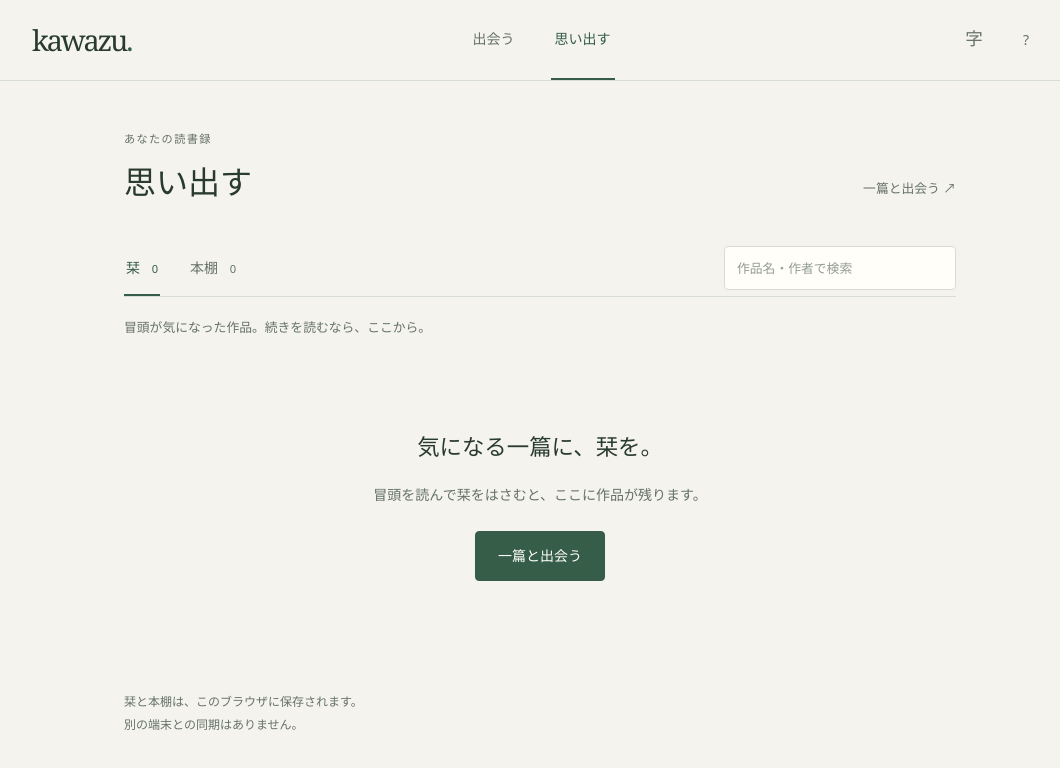
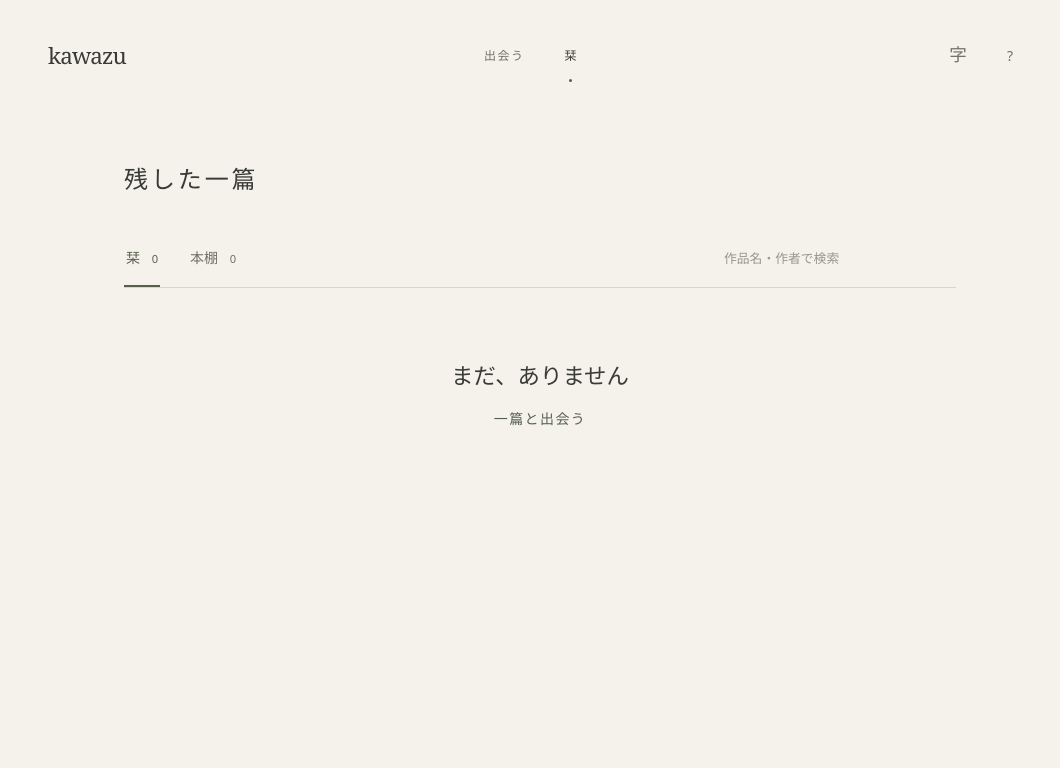
Before and after one commit to KukimiCan/kawazu, a Next.js app: page /list in a window 1280 px wide. Shown: the top 768 px of the page, without its empty margins (100-1160 px from the left). Built offline with nearby package versions, Linux system fonts and the light colour scheme; a web font is replaced by a local one.

Commit message:
Quiet the reading interface with restrained typography and spacing

```diff
--- a/src/app/globals.css
+++ b/src/app/globals.css
@@ -2,14 +2,14 @@
 @import "tailwindcss";
 
 :root {
-  --background: #f4f3ed;
-  --surface: #fffef9;
-  --surface-soft: #eaece3;
-  --foreground: #293b31;
-  --muted: #667267;
-  --line: #d8ddd2;
-  --accent: #355d48;
-  --accent-hover: #254b37;
+  --background: #f5f2eb;
+  --surface: #f9f7f1;
+  --surface-soft: #eae6dc;
+  --foreground: #393b34;
+  --muted: #727166;
+  --line: #d9d5ca;
+  --accent: #555f4c;
+  --accent-hover: #3c4736;
   --font-body: "Klee One", "Yu Mincho", serif;
   --reading-size: 1.125rem;
 }
@@ -39,42 +39,44 @@ button:disabled { cursor: default; opacity: .42; }
 ::selection { background: #dce7d6; }
 .skip-link { position: fixed; top: -5rem; left: 1rem; padding: .75rem; z-index: 100; background: var(--surface); }
 .skip-link:focus { top: .5rem; }
-.site-header { position: sticky; top: 0; z-index: 20; background: var(--background); border-bottom: 1px solid var(--line); }
-.header-inner { max-width: 1080px; min-height: 80px; margin: auto; padding: 0 32px; display: flex; align-items: center; justify-content: space-between; gap: 24px; }
-.wordmark { font-family: Georgia, serif; font-size: 1.8rem; letter-spacing: -.075em; line-height: 1; }
+.site-header { position: relative; z-index: 20; background: var(--background); }
+.header-inner { max-width: 1080px; min-height: 112px; margin: auto; padding: 0 48px; display: flex; align-items: center; justify-content: space-between; gap: 24px; }
+.wordmark { font-family: Georgia, serif; font-size: 1.4rem; letter-spacing: -.04em; line-height: 1; }
 .wordmark span { color: var(--accent); }
 .main-links { align-self: stretch; display: flex; gap: 32px; align-items: stretch; }
-.main-links > a { display: flex; gap: 6px; align-items: center; color: var(--muted); border-bottom: 2px solid transparent; padding: 0 4px; white-space: nowrap; }
-.main-links > a[aria-current] { color: var(--accent); border-color: var(--accent); }
-.nav-count { font-size: .65rem; font-variant-numeric: tabular-nums; padding: 0 5px; background: var(--surface-soft); border-radius: 3px; }
+.main-links > a { position: relative; display: flex; gap: 6px; align-items: center; color: var(--muted); padding: 0 4px; white-space: nowrap; font-size: .75rem; letter-spacing: .12em; }
+.main-links > a[aria-current] { color: var(--foreground); }
+.main-links > a[aria-current]::after { content: ''; position: absolute; bottom: 30px; left: calc(50% - 2px); width: 3px; height: 3px; border-radius: 50%; background: var(--accent); }
+.nav-count { font-size: .6rem; font-variant-numeric: tabular-nums; color: var(--muted); }
 .header-tools { display: flex; gap: 8px; }
 .icon-button { min-width: 44px; min-height: 44px; display: grid; place-items: center; border-radius: 50%; color: var(--muted); }
 .icon-button:hover { background: var(--surface-soft); color: var(--foreground); }
 .font-button { font-family: "Yu Mincho", serif; font-size: 1.1rem; }
 .storage-warning { margin: 0; padding: 12px 24px; text-align: center; background: #fff0d4; color: #6b4823; }
-.encounter { max-width: 704px; margin: auto; padding: 32px 24px 24px; }
+.encounter { max-width: 704px; margin: auto; padding: 32px 40px 24px; }
 .encounter-heading { display: flex; align-items: baseline; justify-content: space-between; flex-wrap: wrap; gap: 4px 16px; margin: 0 0 20px; }
 .encounter-heading h1 { font-size: .95rem; font-weight: 500; }
 .encounter-heading p { color: var(--muted); font-size: .75rem; }
-.reader-sheet { height: clamp(300px, calc(100dvh - 340px), 640px); background: var(--surface); border: 1px solid var(--line); border-radius: 3px; box-shadow: 0 8px 28px rgb(41 59 49 / .035); display: flex; flex-direction: column; overflow: hidden; touch-action: pan-y; }
+.reader-sheet { height: clamp(320px, calc(100dvh - 320px), 680px); display: flex; flex-direction: column; overflow: hidden; touch-action: pan-y; }
 .reader-eyebrow { display: flex; justify-content: space-between; flex-shrink: 0; color: var(--muted); font-size: .65rem; letter-spacing: .12em; padding: 20px 32px 16px; border-bottom: 1px solid var(--line); }
-.reader-scroll { flex: 1; min-height: 0; overflow-y: auto; padding: 28px 38px 20px; scrollbar-width: thin; scrollbar-color: var(--line) transparent; overscroll-behavior-y: contain; }
+.reader-scroll { flex: 1; min-height: 0; overflow-y: auto; padding: 12px 24px 28px 8px; scrollbar-width: thin; scrollbar-color: var(--line) transparent; overscroll-behavior-y: contain; }
 .reader-scroll:focus-visible { outline-offset: -4px; }
-.reading-text { font-family: var(--font-body); font-size: var(--reading-size); line-height: 2.05; white-space: pre-wrap; overflow-wrap: anywhere; line-break: strict; }
+.reading-text { font-family: var(--font-body); font-size: var(--reading-size); line-height: 2.4; letter-spacing: .045em; white-space: pre-wrap; overflow-wrap: anywhere; line-break: strict; }
 .reader-copy { animation: page-appear 160ms ease-out; }
-.excerpt-end { font-size: .65rem; color: var(--muted); text-align: center; margin: 28px 0 12px; letter-spacing: .1em; }
+.excerpt-end { display: block; width: 22px; height: 1px; background: var(--line); margin: 40px 0 8px; }
 .reader-state { flex: 1; display: flex; align-items: center; justify-content: center; flex-direction: column; padding: 32px; text-align: center; gap: 14px; }
 .reader-state h2 { font-family: var(--font-body); font-weight: 400; font-size: 1.1rem; }
 .reader-state p { color: var(--muted); font-size: .8rem; max-width: 28em; }
-.loading-line { width: 42px; height: 2px; background: var(--accent); margin-bottom: 12px; animation: breathe 1.6s ease-in-out infinite; }
-.reader-controls { padding-top: 22px; }
-.choice-buttons { display: grid; grid-template-columns: 1fr 1fr; gap: 16px; }
-.primary-button, .secondary-button { display: inline-flex; align-items: center; justify-content: center; gap: 18px; min-height: 48px; padding: 12px 22px; border: 1px solid var(--accent); border-radius: 4px; text-decoration: none; transition: background .15s; }
-.primary-button { background: var(--accent); color: #fffef9; }
-.primary-button:hover:not(:disabled) { background: var(--accent-hover); }
-.secondary-button { border-color: var(--line); background: transparent; }
-.secondary-button:hover:not(:disabled) { background: var(--surface-soft); }
-.reader-secondary { display: flex; align-items: center; justify-content: space-between; flex-wrap: wrap; margin-top: 6px; gap: 0 10px; }
+.loading-line { width: 24px; height: 1px; background: var(--accent); margin-bottom: 12px; animation: breathe 2.4s ease-in-out infinite; }
+.reader-controls { padding-top: 24px; }
+.choice-buttons { display: flex; align-items: center; justify-content: space-between; gap: 24px; border-top: 1px solid var(--line); padding-top: 12px; }
+.primary-button, .secondary-button { display: inline-flex; align-items: center; justify-content: center; gap: 12px; min-height: 48px; padding: 12px 8px; border: 0; border-radius: 0; text-decoration: none; font-family: var(--font-body); letter-spacing: .1em; transition: color .2s; }
+.primary-button { background: transparent; color: var(--accent); }
+.primary-button:hover:not(:disabled), .secondary-button:hover:not(:disabled) { color: var(--accent-hover); text-decoration: underline; text-underline-offset: 7px; }
+.secondary-button { background: transparent; color: var(--muted); }
+.bookmark-mark { flex-shrink: 0; }
+.reader-secondary { display: flex; align-items: center; justify-content: center; margin-top: 4px; }
+.undo-button:disabled { visibility: hidden; }
 .text-button { display: inline-flex; align-items: center; min-height: 44px; text-decoration: none; color: var(--muted); font-size: .8rem; }
 .text-button:hover:not(:disabled) { color: var(--accent); text-decoration: underline; text-underline-offset: 4px; }
 .gesture-hint { color: var(--muted); font-size: .7rem; }
@@ -85,14 +87,14 @@ button:disabled { cursor: default; opacity: .42; }
 .library-page { max-width: 896px; margin: auto; padding: 48px 32px; }
 .library-heading { display: flex; align-items: flex-end; justify-content: space-between; gap: 16px; margin-bottom: 30px; }
 .eyebrow { color: var(--muted); font-size: .7rem; letter-spacing: .12em; margin-bottom: 8px; }
-.library-heading h1 { font-family: var(--font-body); font-size: 2rem; font-weight: 400; }
+.library-heading h1 { font-family: var(--font-body); font-size: 1.5rem; letter-spacing: .12em; font-weight: 400; }
 .library-toolbar { display: flex; align-items: center; justify-content: space-between; gap: 16px; border-bottom: 1px solid var(--line); }
 .shelf-tabs { display: flex; gap: 28px; align-self: stretch; }
 .shelf-tabs button { min-height: 56px; padding: 8px 2px; border-bottom: 2px solid transparent; color: var(--muted); white-space: nowrap; }
 .shelf-tabs button[aria-pressed="true"] { border-color: var(--accent); color: var(--accent); }
 .shelf-tabs span { font-size: .7rem; margin-left: 8px; }
 .search-field { max-width: 100%; }
-.search-field input { width: 232px; max-width: 100%; min-height: 44px; border: 1px solid var(--line); border-radius: 4px; padding: 8px 12px; font-size: .8rem; background: var(--surface); }
+.search-field input { width: 232px; max-width: 100%; min-height: 44px; border: 0; border-radius: 0; padding: 8px 0; font-size: .8rem; background: transparent; }
 .shelf-description { color: var(--muted); font-size: .8rem; margin: 20px 0; }
 .result-count { color: var(--muted); font-size: .7rem; margin: 24px 0 4px; }
 .book-entry { display: grid; grid-template-columns: 36px 1fr; gap: 20px; padding: 28px 0; border-bottom: 1px solid var(--line); }
@@ -112,7 +114,7 @@ button:disabled { cursor: default; opacity: .42; }
 .undo-notice { background: var(--surface-soft); padding: 8px 16px; display: flex; align-items: center; justify-content: space-between; gap: 16px; font-size: .8rem; overflow-wrap: anywhere; }
 .undo-notice button { flex-shrink: 0; }
 .library-footer { margin-top: 40px; color: var(--muted); font-size: .75rem; line-height: 1.9; }
-.app-dialog { position: fixed; margin: auto; max-width: min(480px, calc(100vw - 32px)); width: 480px; max-height: calc(100dvh - 48px); overflow-y: auto; padding: 24px 32px 32px; border: 1px solid var(--line); border-radius: 6px; background: var(--surface); color: var(--foreground); }
+.app-dialog { position: fixed; margin: auto; max-width: min(480px, calc(100vw - 32px)); width: 480px; max-height: calc(100dvh - 48px); overflow-y: auto; padding: 32px 40px 40px; border: 1px solid var(--line); border-radius: 1px; background: var(--surface); color: var(--foreground); }
 .app-dialog::backdrop { background: rgb(24 40 31 / .32); }
 .dialog-heading { display: flex; align-items: center; justify-content: space-between; gap: 16px; margin-bottom: 24px; }
 .dialog-heading h2 { font-family: var(--font-body); font-size: 1.3rem; }
@@ -132,17 +134,18 @@ button:disabled { cursor: default; opacity: .42; }
 @keyframes page-appear { from { opacity: .4; } to { opacity: 1; } }
 @keyframes breathe { 50% { opacity: .3; transform: scaleX(.5); } }
 @media (max-width: 600px) {
-  .header-inner { min-height: 68px; padding: 0 16px; gap: 12px; }
-  .wordmark { font-size: 1.55rem; }
+  .header-inner { min-height: 88px; padding: 0 24px; gap: 12px; }
+  .wordmark { font-size: 1.25rem; }
+  .main-links > a[aria-current]::after { bottom: 19px; }
   .main-links { gap: 14px; font-size: .8rem; }
   .header-tools { gap: 0; }
   .icon-button { min-width: 40px; }
-  .encounter { padding: 20px 16px 16px; }
+  .encounter { padding: 24px 28px 16px; }
   .encounter-heading { margin-bottom: 14px; }
   .encounter-heading p { width: 100%; }
-  .reader-sheet { height: clamp(280px, calc(100dvh - 326px), 580px); }
+  .reader-sheet { height: clamp(320px, calc(100dvh - 288px), 680px); }
   .reader-eyebrow { padding: 14px 20px; font-size: .6rem; }
-  .reader-scroll { padding: 20px 24px; }
+  .reader-scroll { padding: 8px 12px 24px 0; }
   .reader-controls { padding-top: 16px; }
   .choice-buttons { gap: 10px; }
   .primary-button, .secondary-button { padding: 12px; gap: 8px; font-size: .8rem; }
--- a/src/app/list/page.tsx
+++ b/src/app/list/page.tsx
@@ -22,7 +22,7 @@ export default function ListPage() {
     setLastChange(null);
   };
   return <div className="library-page">
-    <div className="library-heading"><div><p className="eyebrow">あなたの読書録</p><h1>思い出す</h1></div><Link className="text-button" href="/">一篇と出会う ↗</Link></div>
+    <div className="library-heading"><h1>残した一篇</h1></div>
     <div className="library-toolbar">
       <div className="shelf-tabs" role="group" aria-label="保存先">
         <button type="button" aria-pressed={activeTab === 'liked'} onClick={() => setActiveTab('liked')}>栞 <span>{likedBooks.length}</span></button>
@@ -30,12 +30,10 @@ export default function ListPage() {
       </div>
       <label className="search-field"><span className="sr-only">作品名・作者で検索</span><input type="search" value={query} onChange={(event) => setQuery(event.target.value)} placeholder="作品名・作者で検索" /></label>
     </div>
-    <p className="shelf-description">{activeTab === 'liked' ? '冒頭が気になった作品。続きを読むなら、ここから。' : '栞の中から選んだ、手元に残しておきたい作品。'}</p>
     {lastChange && <div className="undo-notice" role="status"><span>{lastChange.message}</span><button type="button" className="text-button" onClick={undo}>取り消す</button></div>}
     {!isHydrated ? <p className="empty-state" role="status">保存した作品を読み込んでいます。</p> : filtered.length === 0 ?
       <div className="empty-state">
-        <h2>{query.trim() ? '見つかりませんでした' : activeTab === 'liked' ? '気になる一篇に、栞を。' : '本棚は、まだ空です。'}</h2>
-        <p>{query.trim() ? '別の作品名や作者名で探してみてください。' : activeTab === 'liked' ? '冒頭を読んで栞をはさむと、ここに作品が残ります。' : '栞の作品から「本棚に移す」を選ぶと、ここに残ります。'}</p>
+        <h2>{query.trim() ? '見つかりませんでした' : 'まだ、ありません'}</h2>
         {query.trim() ? <button className="secondary-button" onClick={() => setQuery('')}>検索をクリア</button> : activeTab === 'liked' ? <Link className="primary-button" href="/">一篇と出会う</Link> : <button className="secondary-button" onClick={() => setActiveTab('liked')}>栞を見る</button>}
       </div> : <>
         <p className="result-count" role="status">{filtered.length} 作品{query.trim() && ` / ${books.length} 作品中`}</p>
@@ -50,6 +48,5 @@ export default function ListPage() {
           </div>
         </article>)}</div>
       </>}
-    <p className="library-footer">栞と本棚は、このブラウザに保存されます。<br />別の端末との同期はありません。</p>
   </div>;
 }
--- a/src/components/Header.tsx
+++ b/src/components/Header.tsx
@@ -18,10 +18,10 @@ export default function Header() {
     <a className="skip-link" href="#main-content">本文へ移動</a>
     <header className="site-header">
       <nav className="header-inner" aria-label="メインナビゲーション">
-        <Link href="/" className="wordmark" aria-label="kawazu ホーム">kawazu<span aria-hidden="true">.</span></Link>
+        <Link href="/" className="wordmark" aria-label="kawazu ホーム">kawazu</Link>
         <div className="main-links">
           <Link href="/" aria-current={pathname === '/' ? 'page' : undefined}>出会う</Link>
-          <Link href="/list" aria-current={pathname === '/list' ? 'page' : undefined}>思い出す{count > 0 && <span className="nav-count">{count}</span>}</Link>
+          <Link href="/list" aria-current={pathname === '/list' ? 'page' : undefined}>栞{count > 0 && <span className="nav-count">{count}</span>}</Link>
         </div>
         <div className="header-tools">
           <button className="icon-button font-button" type="button" aria-label="文字の設定" aria-haspopup="dialog" onClick={() => setPanel('display')}>字</button>
@@ -40,7 +40,7 @@ export default function Header() {
         {([['small', '小さめ'], ['medium', '標準'], ['large', '大きめ']] as [TextSize, string][]).map(([value, label]) =>
           <label key={value}><input type="radio" name="text-size" checked={textSize === value} onChange={() => setTextSize(value)} /><span>{label}</span></label>)}
       </fieldset>
-      <p className="font-preview reading-text">気になる一文に、栞をはさむ。<br />今日の一篇を、ゆっくりと。</p>
+      <p className="font-preview reading-text">気になる一文に、栞をはさむ。</p>
       {preferenceError && <p className="storage-note" role="status">設定はこの画面に反映されますが、次回のために保存できませんでした。</p>}
     </Dialog>
   </>;
--- a/src/components/HelpModal.tsx
+++ b/src/components/HelpModal.tsx
@@ -7,9 +7,9 @@ export default function HelpModal({ isOpen, onClose }: { isOpen: boolean; onClos
     <p className="dialog-intro">題名も作者も、まだ知らない。<br />まずは、冒頭を読んでみてください。</p>
     <dl className="help-list">
       <div><dt>次の作品へ</dt><dd>左へスワイプ、または左のボタン。気分に合わなければ、次の一篇へ。</dd></div>
-      <div><dt>栞をはさむ</dt><dd>右へスワイプ、または緑のボタン。気になった作品を残します。</dd></div>
+      <div><dt>栞をはさむ</dt><dd>右へスワイプ、または「栞をはさむ」で作品を保存します。</dd></div>
       <div><dt>ひとつ戻る</dt><dd>直前に送った作品に戻れます。栞をはさんだ操作も取り消せます。</dd></div>
-      <div><dt>思い出す</dt><dd>保存した作品の題名と作者がわかります。本文を開いたり、特に好きな作品を本棚に移したりできます。</dd></div>
+      <div><dt>栞</dt><dd>保存した作品の題名と作者がわかります。本文を開いたり、好きな作品を本棚に移したりできます。</dd></div>
     </dl>
     <p className="muted">キーボードの ← → でも作品を送れます。<br />「字」から書体と文字サイズを選べます。</p>
     <p className="storage-note">栞と本棚は、この端末のブラウザに保存されます。ブラウザのデータを削除すると消え、別の端末とは同期されません。</p>
```
Also changed, not shown: src/app/page.tsx (+8 -9 lines).
